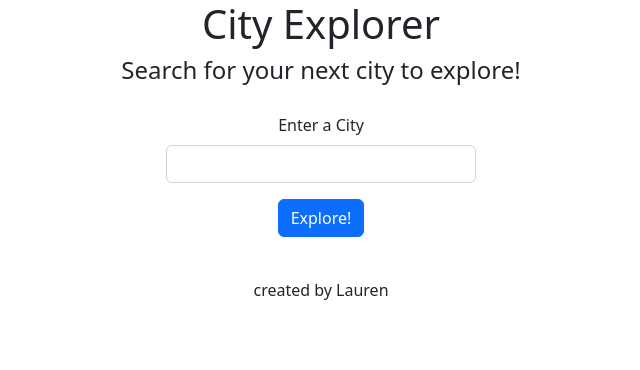
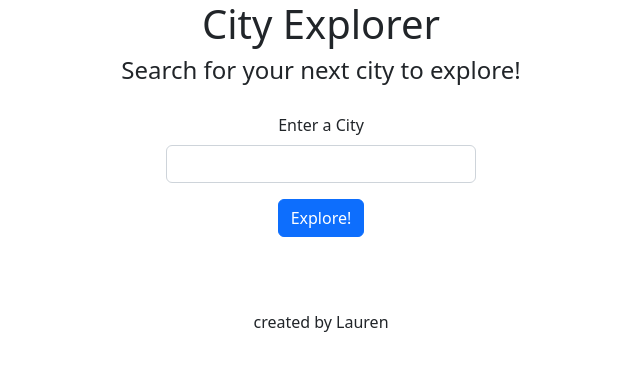
Before and after one commit to elleem/city-explorer-frontend, a React (Create React App) app: page / in a window 1280 px wide. Shown: the top 370 px of the page, without its empty margins (319-959 px from the left). Built offline with nearby package versions, Linux system fonts and the light colour scheme.

Commit message:
adds CSS

```diff
--- a/src/App.css
+++ b/src/App.css
@@ -1,5 +1,6 @@
 .App {
   text-align: center;
+
 }
 
 #form{
@@ -24,3 +25,8 @@
   box-shadow: 0 4px 8px 0 rgba(0, 0, 0, 0.2);
   padding: 1rem;
 }
+
+#footer{
+  padding:2rem;
+
+}
--- a/src/Footer.js
+++ b/src/Footer.js
@@ -4,7 +4,7 @@ import Container from "react-bootstrap/Container"
 class Footer extends React.Component{
   render (){
     return (
-      <Container>
+      <Container id = 'footer'>
 
       <h6> created by Lauren</h6>
 
```
